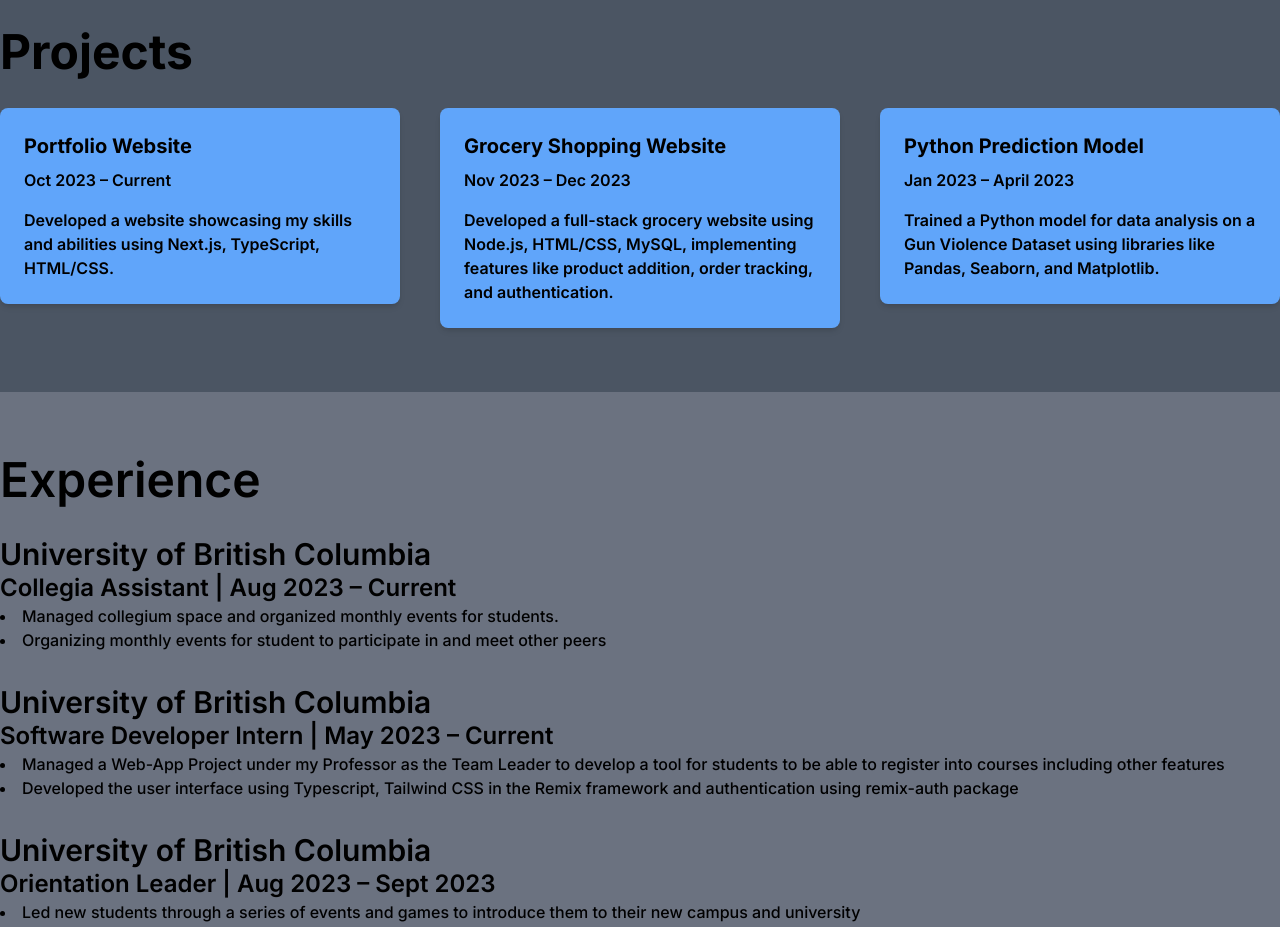
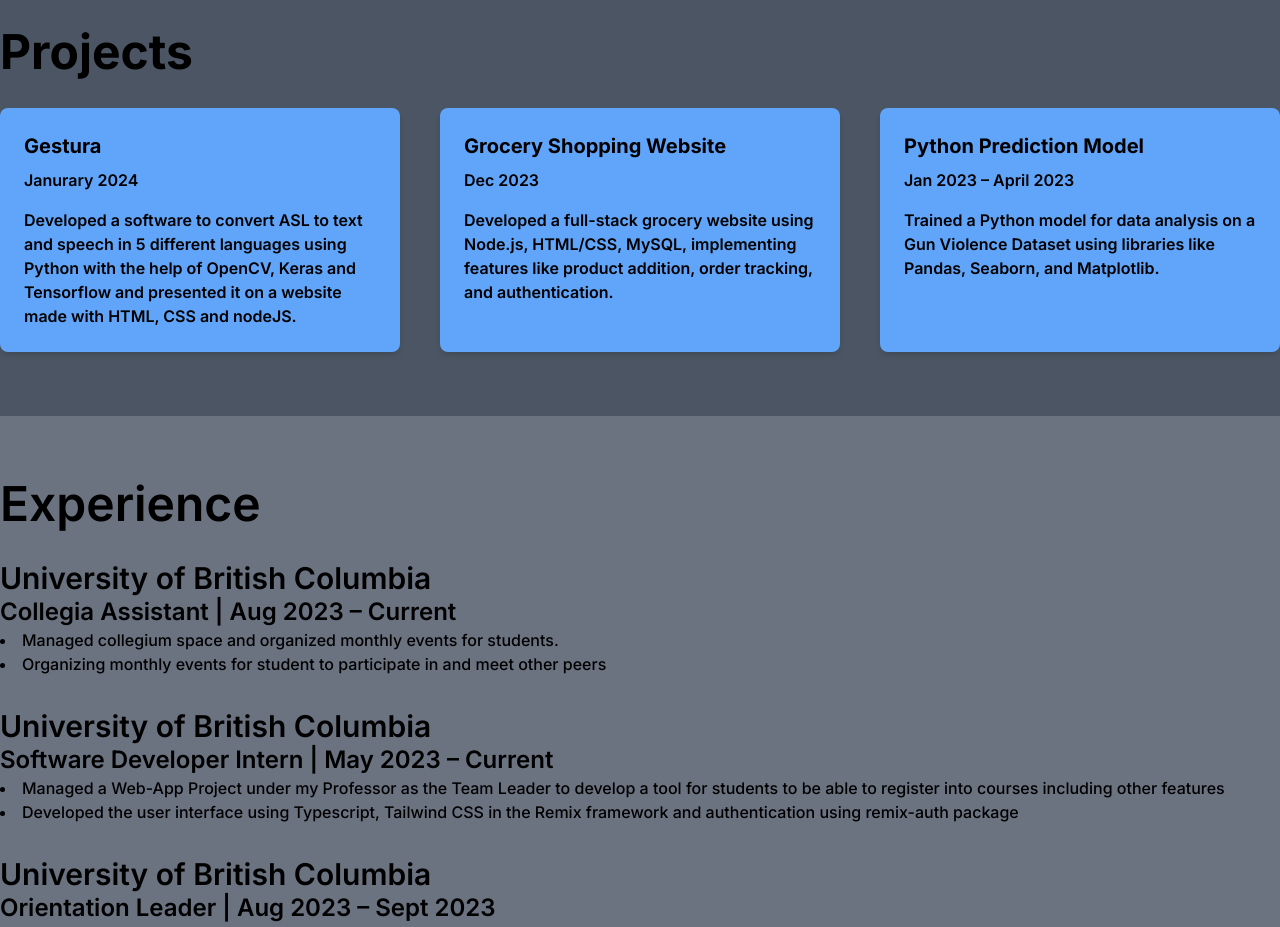
Before and after one commit to OM200401/OM200401.github.io, a Next.js app: page / in a window 1280 px wide. Shown: the part 2340-3267 px from the top of the page. Built offline with nearby package versions, Linux system fonts and the light colour scheme.

Commit message:
Made all the project cards have same structure

```diff
--- a/src/app/page.tsx
+++ b/src/app/page.tsx
@@ -6,7 +6,7 @@
 
 const ProjectCard = ({title, date, description, githubLink }: {title: string, date: string, description: string, githubLink: string }) => (
   <Link href={githubLink} passHref target="_blank" rel="noopener noreferrer">
-    <div className="bg-blue-400 p-6 rounded-lg shadow-md transform transition-transform hover:scale-105">
+    <div className="h-full w-full bg-blue-400 p-6 rounded-lg shadow-md transform transition-transform hover:scale-105">
       <h3 className="text-xl font-bold mb-2">{title}</h3>
       <p className="text-black mb-4 font-semibold">{date}</p>
       <p className="text-black font-semibold">{description}</p>
@@ -108,16 +108,15 @@
           <h2 className='text-5xl font-bold mb-8'>Projects</h2>
           <div className="grid grid-cols-1 md:grid-cols-2 lg:grid-cols-3 gap-10">
           <ProjectCard
-              title="Portfolio Website"
-              date="Oct 2023 – Current"
-              description="Developed a website showcasing my skills and abilities using Next.js, TypeScript, HTML/CSS."
+              title="Gestura"
+              date="Janurary 2024 "
+              description="Developed a software to convert ASL to text and speech in 5 different languages using Python with the help of OpenCV, Keras and Tensorflow and presented it on a website made with HTML, CSS and nodeJS. "
               githubLink="https://github.com/OM200401/Portfolio"
           />
 
-
             <ProjectCard
               title="Grocery Shopping Website"
-              date="Nov 2023 – Dec 2023"
+              date="Dec 2023 "
               description="Developed a full-stack grocery website using Node.js, HTML/CSS, MySQL, implementing features like product addition, order tracking, and authentication."
               githubLink="https://github.com/OM200401/COSC304_Project"
             />
```
